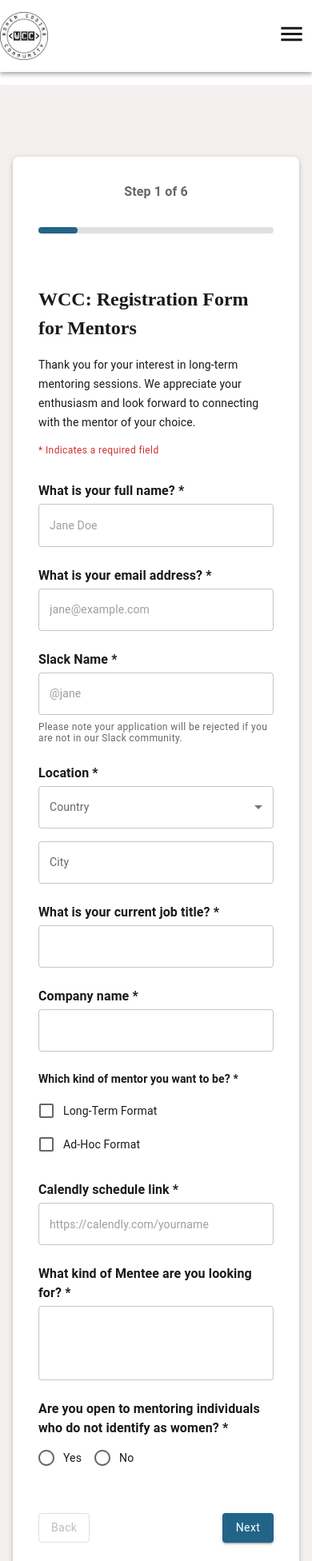
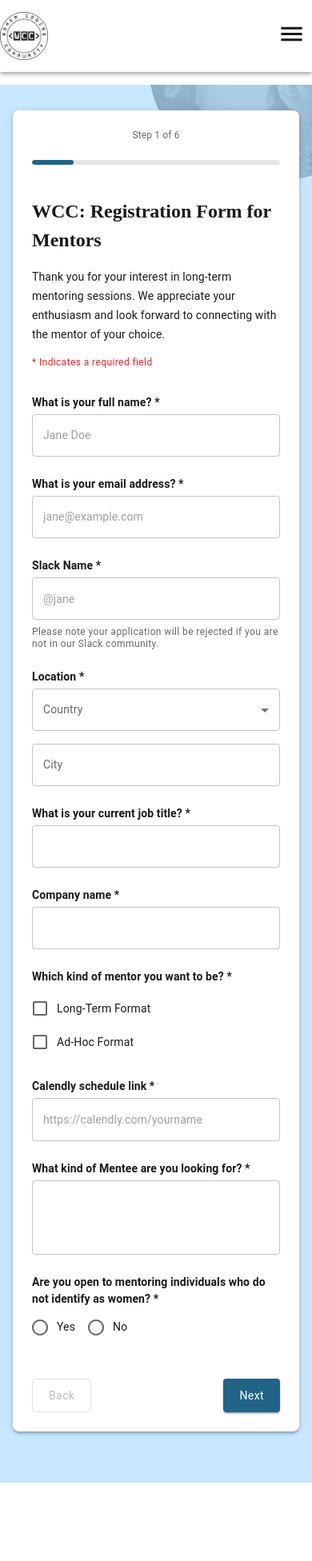
Before and after one commit to Women-Coding-Community/wcc-frontend, a Next.js app: page /mentorship/mentor-registration in a window 390 px wide. Shown: the top 1952 px of the page at 80% size. After the commit the page ends 1854 px from the top, so only its background shows below. Built offline with nearby package versions, Linux system fonts and the light colour scheme.

Commit message:
fix: add form background and image on top right, align desktop and mobile layout according to figma for step 1

```diff
--- a/src/components/mentorship/Step1BasicInfo.tsx
+++ b/src/components/mentorship/Step1BasicInfo.tsx
@@ -1,36 +1,14 @@
 import React from 'react';
-import { useFormContext } from 'react-hook-form';
+import { Controller, useFormContext } from 'react-hook-form';
 import {
   Grid, TextField, MenuItem, Typography, Box, FormHelperText,
   FormGroup, FormControlLabel, Checkbox, Radio, RadioGroup, FormControl, FormLabel,
   Table, TableBody, TableCell, TableHead, TableRow
 } from '@mui/material';
 
-const sectionBoxStyle = {
-  mt: 1,
-  p: 2,
-  bgcolor: '#F5F5F5',
-  borderRadius: '4px'
-};
+const Step1BasicInfo = () => {
+  const { register, watch, control, formState: { errors } } = useFormContext();
 
-const boldLabelStyle = {
-  fontWeight: 700,
-  color: '#1B1919',
-  mb: 0.5,
-  fontSize: '16px',
-  fontFamily: 'Roboto'
-};
-
-const serifTitleStyle = {
-  fontFamily: 'Domine, serif',
-  fontWeight: 700,
-  fontSize: '24px',
-  mb: 2,
-  color: '#1B1919'
-};
-
-const Step1BasicInfo = () => {
-  const { register, watch, formState: { errors } } = useFormContext();
   const isLongTerm = watch("isLongTermMentor");
   const isAdHoc = watch("isAdHocMentor");
 
@@ -38,7 +16,7 @@ const Step1BasicInfo = () => {
 
   return (
     <Box>
-      <Typography variant="h5" sx={serifTitleStyle}>
+      <Typography variant="h5" sx={{ fontFamily: 'Domine, serif', fontWeight: 700, mb: 2, color: 'text.primary'}}>
         WCC: Registration Form for Mentors
       </Typography>
       <Typography variant="body1" sx={{ mb: 2, lineHeight: '24px' }}>
@@ -50,21 +28,21 @@ const Step1BasicInfo = () => {
       </Typography>
 
       <Grid container spacing={3}>
-        <Grid item xs={12}>
-          <Typography variant="subtitle2" sx={boldLabelStyle}>What is your full name? *</Typography>
+        <Grid item xs={12} md={6}>
+          <Typography variant="subtitle2" sx={{ mb: 0.5, color: 'text.primary' }}>What is your full name? *</Typography>
           <TextField fullWidth placeholder="Jane Doe" {...register("firstName")} error={!!errors.firstName} helperText={errors.firstName?.message as string} />
         </Grid>
-        <Grid item xs={12}>
-          <Typography variant="subtitle2" sx={boldLabelStyle}>What is your email address? *</Typography>
+        <Grid item xs={12} md={6}>
+          <Typography variant="subtitle2" sx={{ mb: 0.5, color: 'text.primary' }}>What is your email address? *</Typography>
           <TextField fullWidth type="email" placeholder="jane@example.com" {...register("email")} error={!!errors.email} helperText={errors.email?.message as string} />
         </Grid>
         <Grid item xs={12}>
-          <Typography variant="subtitle2" sx={boldLabelStyle}>Slack Name *</Typography>
+          <Typography variant="subtitle2" sx={{ mb: 0.5, color: 'text.primary' }}>Slack Name *</Typography>
           <TextField fullWidth placeholder="@jane" {...register("slackName")} error={!!errors.slackName} />
           <FormHelperText sx={{ mt: 1 }}>Please note your application will be rejected if you are not in our Slack community.</FormHelperText>
         </Grid>
         <Grid item xs={12}>
-          <Typography variant="subtitle2" sx={boldLabelStyle}>Location *</Typography>
+          <Typography variant="subtitle2" sx={{ mb: 0.5, color: 'text.primary' }}>Location *</Typography>
           <Grid container spacing={2}>
             <Grid item xs={12} sm={6}>
               <TextField select fullWidth label="Country" defaultValue="" {...register("country")} error={!!errors.country}>
@@ -79,13 +57,13 @@ const Step1BasicInfo = () => {
             </Grid>
           </Grid>
         </Grid>
-        <Grid item xs={12}>
-          <Typography variant="subtitle2" sx={boldLabelStyle}>What is your current job title? *</Typography>
+        <Grid item xs={12} md={6}>
+          <Typography variant="subtitle2" sx={{ mb: 0.5, color: 'text.primary' }}>What is your current job title? *</Typography>
           <TextField fullWidth {...register("jobTitle")} error={!!errors.jobTitle} />
         </Grid>
-        <Grid item xs={12}>
-          <Typography variant="subtitle2" sx={boldLabelStyle}>Company name *</Typography>
-          <TextField fullWidth {...register("company")} error={!!errors.company} />
+        <Grid item xs={12} md={6}>
+          <Typography variant="subtitle2" sx={{ mb: 0.5, color: 'text.primary' }}>Company name *</Typography>
+          <TextField fullWidth {...register("company")} error={!!errors.company} helperText={errors.company?.message as string} />
         </Grid>
 
         <Grid item xs={12}>
@@ -97,7 +75,7 @@ const Step1BasicInfo = () => {
             <FormControlLabel control={<Checkbox {...register("isLongTermMentor")} />} label="Long-Term Format" />
 
             {isLongTerm && (
-              <Box sx={sectionBoxStyle}>
+              <Box sx={{ mt: 1, p: 2, bgcolor: 'custom.softGray', borderRadius: 1 }}>
                 <Typography variant="caption" sx={{ display: 'block', mb: 1, fontWeight: 600 }}>
                   Maximum number of mentees you are available to support. *
                 </Typography>
@@ -112,16 +90,18 @@ const Step1BasicInfo = () => {
             <FormControlLabel control={<Checkbox {...register("isAdHocMentor")} />} label="Ad-Hoc Format" />
 
             {isAdHoc && (
-              <Box sx={sectionBoxStyle}>
-                  <Typography variant="caption" sx={{ fontWeight: 700, display: 'block', mb: 2, color: '#1B1919' }}>
-                    For each month below, please indicate the maximum number of mentees you are available to support. <span style={{ color: '#D32F2F' }}>*</span>
+              <Box sx={{ mt: 1, p: 2, bgcolor: 'custom.softGray', borderRadius: 1 }}>
+                <Typography variant="caption" sx={{ fontWeight: 700, display: 'block', mb: 2, color: 'text.primary' }}>
+                  For each month below, please indicate the maximum number of mentees you are available to support. <Box component="span" sx={{ color: 'error.main' }}>*</Box>
                 </Typography>
+
+                <Box sx={{ display: { xs: 'none', sm: 'block' } }}>
                   <Table size="small" sx={{ '& td, & th': { borderBottom: 'none' } }}>
                     <TableHead>
                       <TableRow>
                         <TableCell sx={{ pl: 0, width: '20%' }}></TableCell>
                         {[1, 2, 3, 4, '5+'].map(num => (
-                          <TableCell key={num} align="center" sx={{ fontWeight: 600, color: '#1B1919', pb: 2 }}>{num}</TableCell>
+                          <TableCell key={num} align="center" sx={{ fontWeight: 600, color: 'text.primary', pb: 2 }}>{num}</TableCell>
                         ))}
                       </TableRow>
                     </TableHead>
@@ -132,7 +112,7 @@ const Step1BasicInfo = () => {
                           <TableCell colSpan={5} padding="none">
                             <RadioGroup row sx={{ justifyContent: 'space-around', width: '100%' }} {...register(`adHocAvailability.${month}`)}>
                               {[1, 2, 3, 4, 5].map((val) => (
-                                <Radio key={val} value={String(val)} size="small" sx={{ color: '#BDBDBD', '&.Mui-checked': { color: '#000000' } }} />
+                                <Radio key={val} value={String(val)} size="small" sx={{ color: 'action.disabled', '&.Mui-checked': { color: 'text.primary' } }} />
                               ))}
                             </RadioGroup>
                           </TableCell>
@@ -141,6 +121,42 @@ const Step1BasicInfo = () => {
                     </TableBody>
                   </Table>
                 </Box>
+
+                <Box sx={{ display: { xs: 'block', sm: 'none' } }}>
+                  {months.map((month) => (
+                    <Box key={month} sx={{ mb: 3 }}>
+                      <Typography variant="body2" sx={{ fontWeight: 600, mb: 1, color: 'text.primary' }}>
+                        {month}
+                      </Typography>
+                      <RadioGroup
+                        row
+                        sx={{
+                          display: 'flex',
+                          justifyContent: 'space-between',
+                          gap: 0.5
+                        }}
+                        {...register(`adHocAvailability.${month}`)}
+                      >
+                        {[1, 2, 3, 4, 5].map((val) => (
+                          <FormControlLabel
+                            key={val}
+                            value={String(val)}
+                            control={<Radio size="small" sx={{ color: 'action.disabled', '&.Mui-checked': { color: 'text.primary' } }} />}
+                            label={val === 5 ? '5+' : String(val)}
+                            sx={{
+                              flex: 1,
+                              mx: 0,
+                              '& .MuiFormControlLabel-label': {
+                                fontSize: '14px'
+                              }
+                            }}
+                          />
+                        ))}
+                      </RadioGroup>
+                    </Box>
+                  ))}
+                </Box>
+              </Box>
             )}
           </FormGroup>
 
@@ -148,26 +164,42 @@ const Step1BasicInfo = () => {
         </Grid>
 
         <Grid item xs={12}>
-          <Typography variant="subtitle2" sx={boldLabelStyle}>Calendly schedule link *</Typography>
+          <Typography variant="subtitle2" sx={{ mb: 0.5, color: 'text.primary' }}>Calendly schedule link *</Typography>
           <TextField fullWidth placeholder="https://calendly.com/yourname" {...register("calendlyLink")} error={!!errors.calendlyLink} />
         </Grid>
 
         <Grid item xs={12}>
-          <Typography variant="subtitle2" sx={boldLabelStyle}>What kind of Mentee are you looking for? *</Typography>
+          <Typography variant="subtitle2" sx={{ mb: 0.5, color: 'text.primary' }}>What kind of Mentee are you looking for? *</Typography>
           <TextField fullWidth multiline rows={3} {...register("menteeExpectations")} error={!!errors.menteeExpectations} />
         </Grid>
 
         <Grid item xs={12}>
         <FormControl error={!!errors.openToNonWomen}>
-            <Typography variant="subtitle2" sx={boldLabelStyle}>
+          <Typography variant="subtitle2" sx={{ mb: 0.5, color: 'text.primary' }}>
             Are you open to mentoring individuals who do not identify as women? *
           </Typography>
-            <RadioGroup row>
-              <FormControlLabel value="yes" control={<Radio {...register("openToNonWomen")} />} label="Yes" />
-              <FormControlLabel value="no" control={<Radio {...register("openToNonWomen")} />} label="No" />
+
+          <Controller
+            name="openToNonWomen"
+            control={control}
+            render={({ field }) => (
+              <RadioGroup
+                row
+                value={field.value === true ? 'true' : field.value === false ? 'false' : ''}
+                onChange={(e) => field.onChange(e.target.value === 'true')}
+              >
+                <FormControlLabel value="true" control={<Radio />} label="Yes" />
+                <FormControlLabel value="false" control={<Radio />} label="No" />
               </RadioGroup>
+            )}
+          />
+
+          <FormHelperText>
+            {errors.openToNonWomen?.message as string}
+          </FormHelperText>
         </FormControl>
       </Grid>
+
       </Grid>
     </Box>
   );
--- a/src/pages/mentorship/mentor-registration.tsx
+++ b/src/pages/mentorship/mentor-registration.tsx
@@ -1,15 +1,15 @@
-// path: /mentorship/mentor-registration
-
 import React, { useState } from 'react';
 import { useForm, FormProvider } from 'react-hook-form';
 import { zodResolver } from '@hookform/resolvers/zod';
-import { Box, Container, Paper, Typography, Button, Stack } from '@mui/material';
+import { Box, Container, Paper, Typography, Button, Stack, useMediaQuery, useTheme } from '@mui/material';
 import Step1BasicInfo from '../../components/mentorship/Step1BasicInfo';
-
-import { mentorRegistrationSchema, MentorRegistrationData } from '../../schemas/mentorSchema'
+import { mentorRegistrationSchema, MentorRegistrationData } from '../../schemas/mentorSchema';
 
 const MentorRegistrationPage = () => {
-  const formMethods = useForm<MentorRegistrationData>({
+  const theme = useTheme();
+  const isMobile = useMediaQuery(theme.breakpoints.down('md'));
+
+  const formMethods = useForm({
     resolver: zodResolver(mentorRegistrationSchema),
     mode: 'onChange',
   });
@@ -22,88 +22,173 @@ const handleNext = async () => {
 
     if (activeStep === 1) {
       isStepValid = await formMethods.trigger([
-        "firstName",
-        "email",
-        "slackName",
-        "country",
-        "jobTitle",
-        "company",
-        "isLongTermMentor",
-        "isAdHocMentor",
-        "maxMentees",
-        "adHocAvailability",
-        "calendlyLink",
-        "menteeExpectations",
-        "openToNonWomen"
+        'firstName',
+        'email',
+        'slackName',
+        'country',
+        'jobTitle',
+        'company',
+        'isLongTermMentor',
+        'isAdHocMentor',
+        'maxMentees',
+        'adHocAvailability',
+        'calendlyLink',
+        'menteeExpectations',
+        'openToNonWomen',
       ]);
     } else {
       isStepValid = true;
     }
 
     if (isStepValid) {
-      setActiveStep((prev) => prev + 1);
+      setActiveStep(prev => prev + 1);
       window.scrollTo(0, 0);
     }
   };
 
   const handleBack = () => {
-    if (activeStep > 1) {
-      setActiveStep((prev) => prev - 1);
-    }
+    if (activeStep > 1) setActiveStep(prev => prev - 1);
   };
 
   const onSubmit = (data: MentorRegistrationData) => {
-    console.log("Form Data:", data);
-    alert("Check console for form data!");
+    console.log('Form Data:', data);
   };
 
   return (
     <FormProvider {...formMethods}>
-      <Box sx={{ minHeight: '100vh', bgcolor: 'custom.softGray', pb: 8, pt: '5.625rem', display: 'flex', justifyContent: 'center'}}>
-        <Container maxWidth="sm">
-          <Paper elevation={3} sx={{ p: 4, borderRadius: 2 }}>
-            <Typography variant="subtitle1" align="center" sx={{ mb: 4, color: 'text.secondary' }}>
+      <Box
+        sx={{
+          minHeight: '100vh',
+          bgcolor: 'custom.lightBlue',
+          position: 'relative',
+          overflow: 'hidden',
+          pb: 8,
+        }}
+      >
+        <Container
+          maxWidth={false}
+          sx={{
+            position: 'relative',
+            zIndex: 1,
+            pt: { xs: 4, sm: 10, md: '18.75rem' },
+            px: { xs: 2, sm: 3 },
+            maxWidth: isMobile ? '100%' : theme.custom.innerBox.maxWidth,
+            margin: '0 auto',
+          }}
+        >
+
+          <Box
+            component="img"
+            src="/mentor-hero-bg.png"
+            alt="Mentor background"
+            sx={{
+              position: 'absolute',
+              top: '-6.25rem',
+              right: 0,
+              height: { xs: '220px', sm: '280px', md: '360px', lg: '420px' },
+              width: 'auto',
+              zIndex: -1,
+              opacity: 0.9,
+              pointerEvents: 'none',
+            }}
+          />
+          <Paper
+            elevation={3}
+            sx={{
+              p: { xs: 3, sm: 4, md: 5 },
+              borderRadius: 2,
+              width: '100%',
+              maxWidth: { xs: '100%', sm: '540px', md: '640px' },
+              mx: 'auto',
+              bgcolor: 'white',
+            }}
+          >
+            <Typography
+              variant="body2"
+              align="center"
+              sx={{
+                mb: 3,
+                color: 'text.secondary',
+              }}
+            >
               Step {activeStep} of {totalSteps}
             </Typography>
-            <Box sx={{ width: '100%', height: 8, bgcolor: '#e0e0e0', borderRadius: 4, mb: 6 }}>
+
+            <Box
+              sx={{
+                width: '100%',
+                height: 6,
+                bgcolor: '#E5E5E5',
+                borderRadius: 3,
+                mb: 5,
+                overflow: 'hidden'
+              }}
+            >
               <Box
                 sx={{
                   width: `${(activeStep / totalSteps) * 100}%`,
                   height: '100%',
                   bgcolor: 'primary.main',
-                  borderRadius: 4,
-                  transition: 'width 0.3s ease'
+                  borderRadius: 3,
+                  transition: 'width 0.3s ease',
                 }}
               />
             </Box>
-            <Box sx={{ minHeight: '300px', py: 2 }}>
+
+            <Box>
               {activeStep === 1 && <Step1BasicInfo />}
               {activeStep > 1 && (
-              <Typography align="center" sx={{ mt: 8, color: 'gray' }}>
+                <Box sx={{ minHeight: '400px', display: 'flex', alignItems: 'center', justifyContent: 'center' }}>
+                  <Typography align="center" sx={{ color: 'text.secondary' }}>
                     Screen <strong>{activeStep}</strong> Content (Coming Soon)
                   </Typography>
+                </Box>
               )}
             </Box>
-            <Stack direction="row" justifyContent="space-between" mt={4}>
+
+            <Stack
+              direction="row"
+              justifyContent="space-between"
+              mt={5}
+              spacing={2}
+            >
               <Button
                 variant="outlined"
                 disabled={activeStep === 1}
                 onClick={handleBack}
+                sx={{
+                  px: { xs: 2.5, md: 3.5 },
+                  py: 1,
+                }}
               >
                 Back
               </Button>
 
               {activeStep === totalSteps ? (
-                <Button variant="contained" color="success" onClick={formMethods.handleSubmit(onSubmit)}>
+                <Button
+                  variant="contained"
+                  color="success"
+                  onClick={formMethods.handleSubmit(onSubmit)}
+                  sx={{
+                    px: { xs: 2.5, md: 3.5 },
+                    py: 1,
+                  }}
+                >
                   Submit Application
                 </Button>
               ) : (
-                <Button variant="contained" onClick={handleNext}>
+                <Button
+                  variant="contained"
+                  onClick={handleNext}
+                  sx={{
+                    px: { xs: 2.5, md: 3.5 },
+                    py: 1,
+                  }}
+                >
                   Next
                 </Button>
               )}
             </Stack>
-
           </Paper>
         </Container>
       </Box>
--- a/src/schemas/mentorSchema.ts
+++ b/src/schemas/mentorSchema.ts
@@ -17,7 +17,8 @@ export const basicInfoSchema = z.object({
 
   calendlyLink: z.string().url({ message: "Please enter a valid Calendly URL" }),
   menteeExpectations: z.string().min(1, "Please describe the mentee you are looking for"),
-  openToNonWomen: z.string().min(1, "Please select an option"),
+  openToNonWomen: z.string().transform((val) => val === 'true'),
+
 }).refine((data) => data.isLongTermMentor || data.isAdHocMentor, {
   message: "Please select at least one mentorship type",
   path: ["isLongTermMentor"],
```
Also changed, not shown: public/mentor-hero-bg.png (added). Lines whose indentation alone changed are shown as unchanged.
